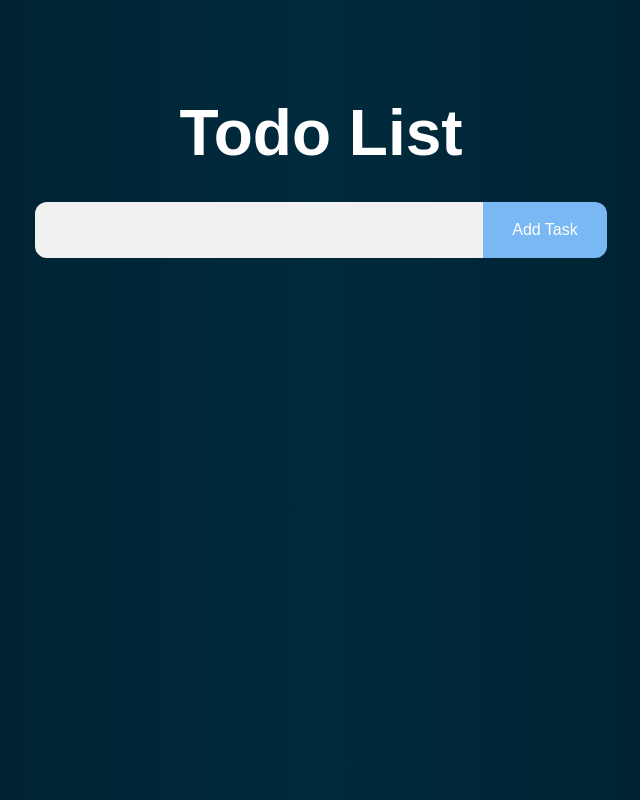
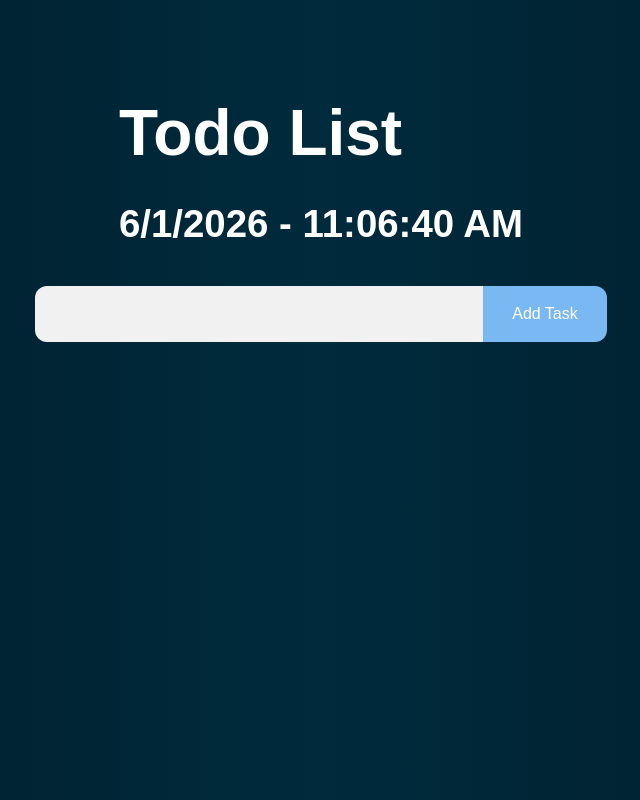
Before and after one commit to hassanmurad1217/react-project_1, a React (Vite) app: page / in a window 1280 px wide. Shown: the whole page, without its empty margins (319-959 px from the left). Built offline with nearby package versions, Linux system fonts and the light colour scheme.

Commit message:
Added Date and Time

```diff
--- a/src/projects/Todo/Todo.css
+++ b/src/projects/Todo/Todo.css
@@ -129,3 +129,11 @@
 .delete-btn svg {
   pointer-events: none;
 }
+
+/* date-time */
+.date-time {
+    font-size: 2.4rem;
+    text-align: center;
+    margin-bottom: 2.5rem;
+    color: white;
+  }
--- a/src/projects/Todo/Todo.jsx
+++ b/src/projects/Todo/Todo.jsx
@@ -1,10 +1,11 @@
-import { useState } from "react";
+import { useEffect, useState } from "react";
 import "./Todo.css";
 import { MdCheck, MdDeleteForever } from "react-icons/md";
 
 export const Todo = () => {
   const [inputValue, setInputValue] = useState("");
   const [task, setTask] = useState([]);
+  const [DateTime, setDateTime] = useState("");
 
   const handleInputChange = (value) => {
     setInputValue(value);
@@ -24,13 +25,26 @@
 
     // Add task
     setTask((prevTask) => [...prevTask, inputValue]);
+    setInputValue("");
   };
+
+  // Todo Date and Time
+  useEffect(() => {
+    const interval = setInterval(() => {
+      const now = new Date();
+      const formattedDate = now.toLocaleDateString();
+      const formattedTime = now.toLocaleTimeString();
+      setDateTime(`${formattedDate} - ${formattedTime}`);
+    }, 1000);
+    return () => clearInterval(interval);
+  }, []);
 
   return (
     <>
       <section className="todo-container">
         <header>
           <h1>Todo List</h1>
+          <h2 className="date-time">{DateTime}</h2>
         </header>
 
         <section className="form">
```
